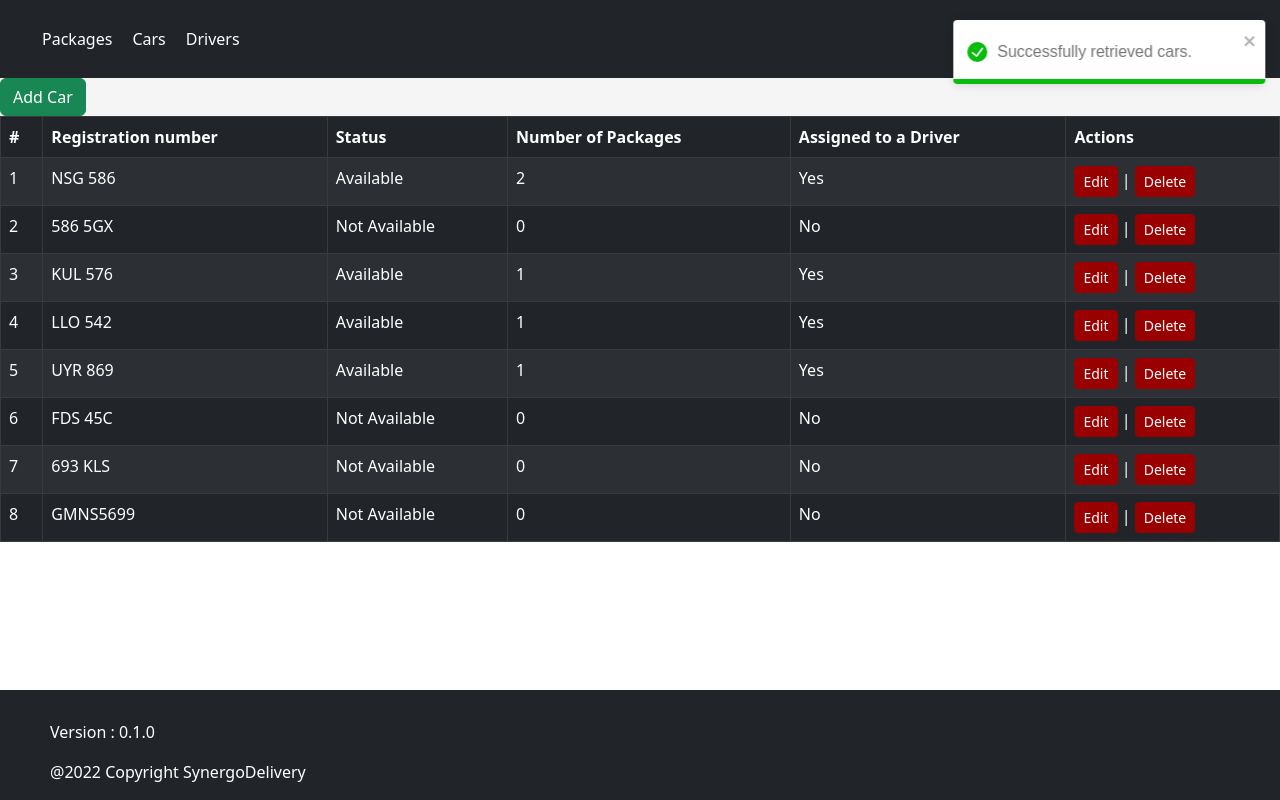
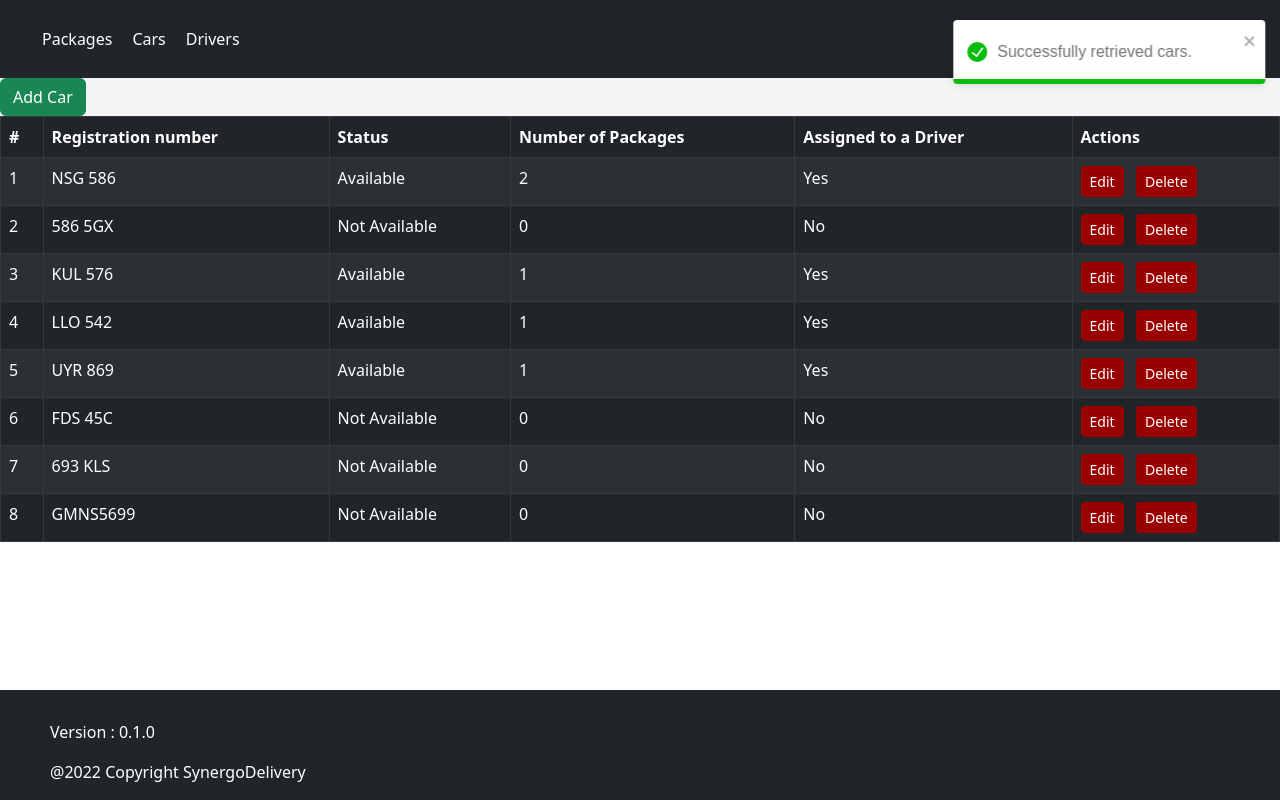
Before and after one commit to andreihojda15/SynergoDelivery, a React (Create React App) app: page /cars in a window 1280 px wide. Built offline with nearby package versions, Linux system fonts and the light colour scheme.

Commit message:
fix spacing between Edit and Delete buttons

```diff
--- a/src/components/cars/Cars.js
+++ b/src/components/cars/Cars.js
@@ -95,7 +95,7 @@ class Cars extends React.Component {
                     <td>{car.status}</td>
                     <td>{car.packageIds?.length}</td>
                     <td>{car.driverId ? "Yes" : "No"}</td>
-                    <td><Button size="sm" variant="primary" onClick={() => { this.props.onEdit(car) }}>Edit</Button> | <Button size="sm" variant="primary" onClick={() => { this.props.onDelete(car) }}>Delete</Button></td>
+                    <td><Button size="sm" variant="primary" onClick={() => { this.props.onEdit(car) }}>Edit</Button> &nbsp; <Button size="sm" variant="primary" onClick={() => { this.props.onDelete(car) }}>Delete</Button></td>
                   </tr>
                 ))}
               </tbody>
```
